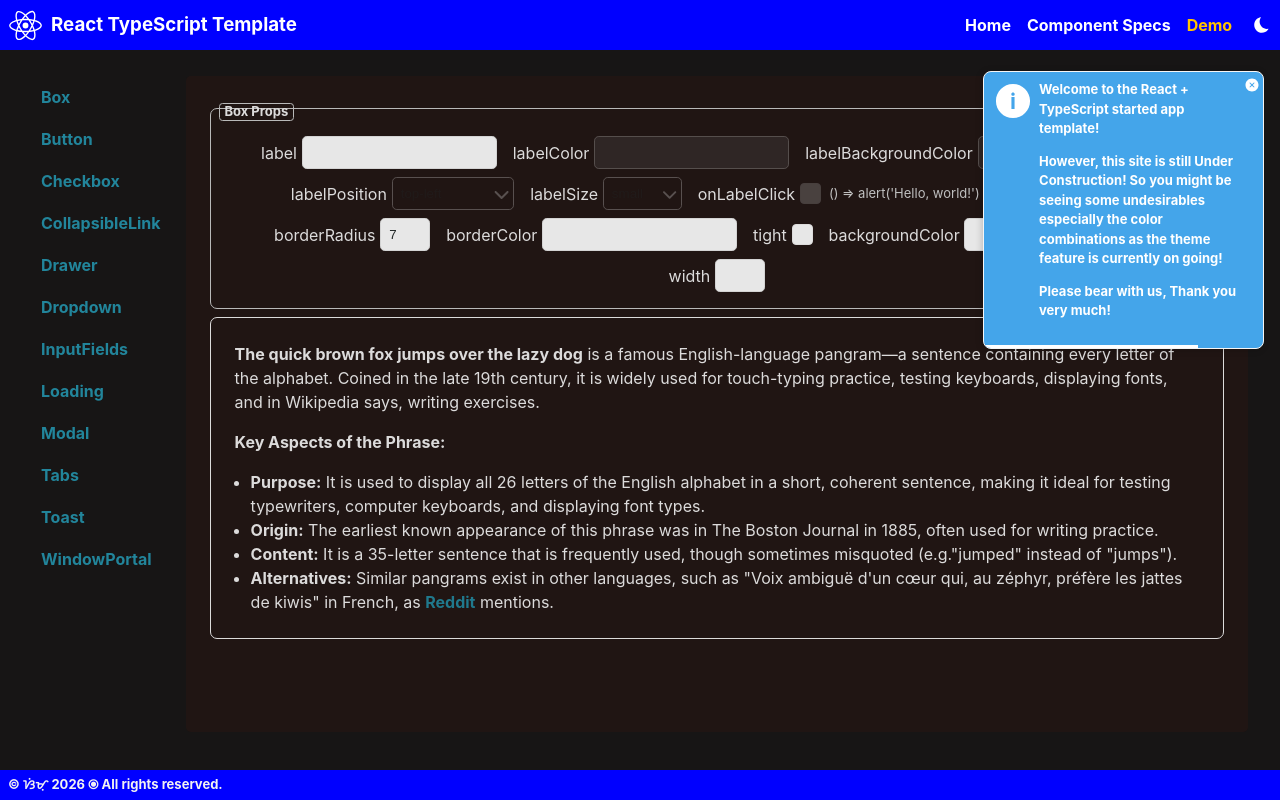
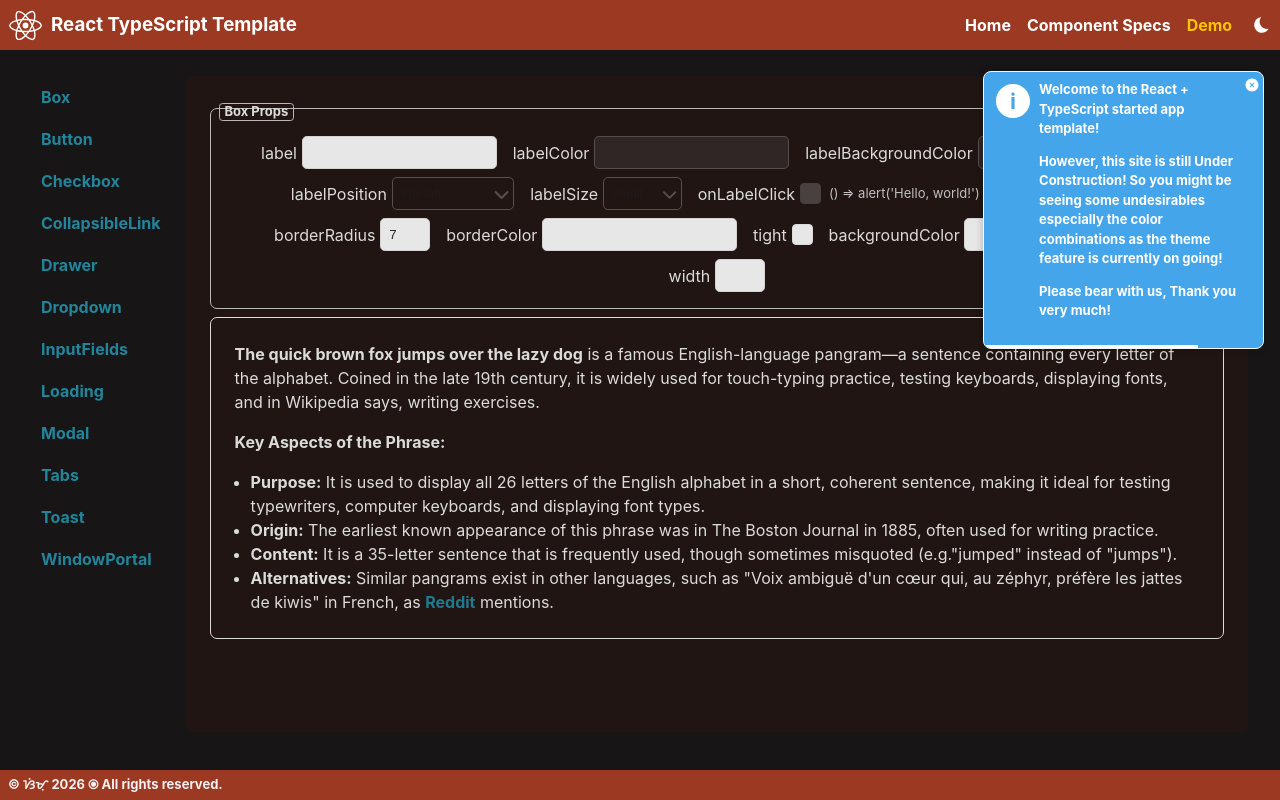
Before and after one commit to jaosimt/ts-app-template, a React (Create React App) app: page /demo/box in a window 1280 px wide. Built offline with nearby package versions, Linux system fonts and the light colour scheme.

Commit message:
* oops!   - accidentally committed test accent colors   - restored!

```diff
--- a/src/styles/variables.module.scss
+++ b/src/styles/variables.module.scss
@@ -1,8 +1,8 @@
 $codeFontFamily                 : source-code-pro, Menlo, Monaco, Consolas, "Courier New", "Roboto Mono", monospace;
 
-/* NO RGBA COLOR IN ACCENT's */
-$accentColor                    : green; //rgb(255, 101, 0);
-$accentColorDark                : blue; //rgb(155, 57, 34);
+/* DO NOT USE RGBA COLOR IN ACCENT's */
+$accentColor                    : rgb(255, 101, 0);
+$accentColorDark                : rgb(155, 57, 34);
 
 $textColor                      : #171515;
 $textColorDark                  : #f3f2f2;
```
